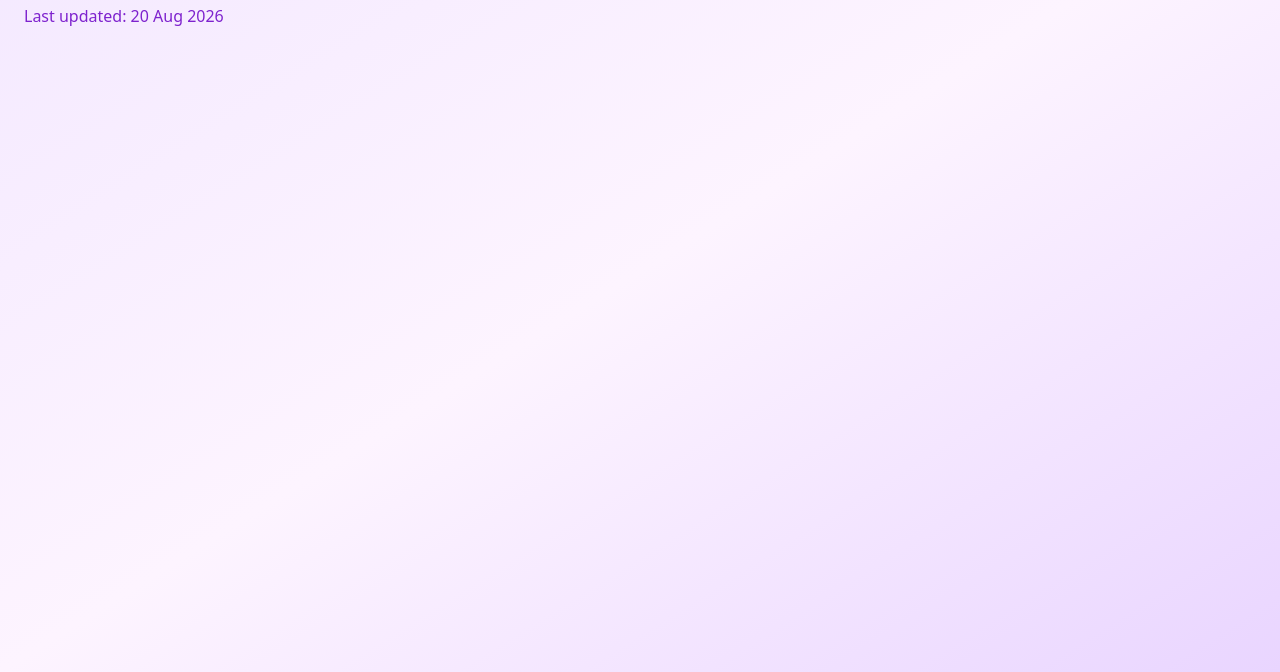
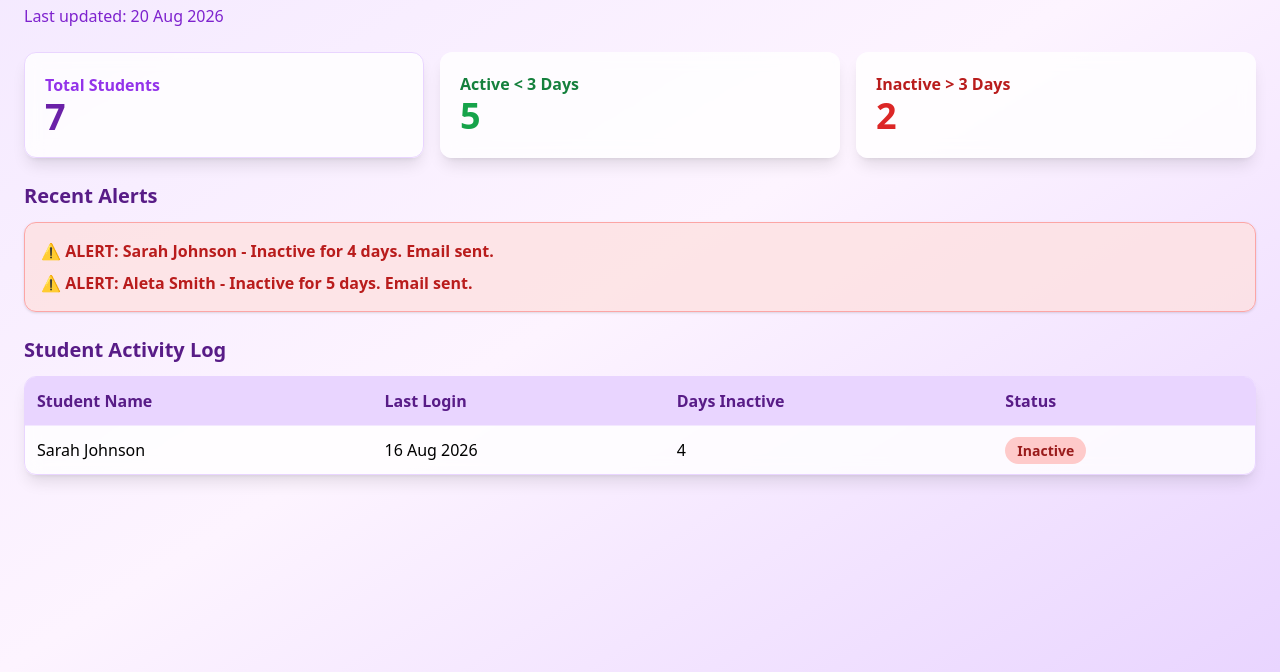
Before and after one commit to antheamathekga-blip/Tracklearn--Dashboard-Demo, a plain HTML site: page index.html in a window 1280 px wide. Shown: the part 128-800 px from the top of the page. Drawn offline with nearby package versions, Linux system fonts and the light colour scheme.

Commit message:
Update index.html

```diff
--- a/index.html
+++ b/index.html
@@ -20,4 +20,39 @@
     <p class="text-purple-700 mb-6">Last updated: 20 Aug 2026</p>
 
     <div class="grid grid-cols-1 md:grid-cols-3 gap-4 mb-6">
-      <div class="bg-white/80 backdrop-blur p-5 rounded-xl shadow-lg border border-purple-200
+      <div class="bg-white/80 backdrop-blur p-5 rounded-xl shadow-lg border border-purple-200">
+        <p class="text-purple-600 font-semibold">Total Students</p>
+        <p class="text-4xl font-bold text-purple-800">7</p>
+      </div>
+      <div class="bg-white/80 backdrop-blur p-5 rounded-xl shadow-lg border-green-200">
+        <p class="text-green-700 font-semibold">Active < 3 Days</p>
+        <p class="text-4xl font-bold text-green-600">5</p>
+      </div>
+      <div class="bg-white/80 backdrop-blur p-5 rounded-xl shadow-lg border-red-200">
+        <p class="text-red-700 font-semibold">Inactive > 3 Days</p>
+        <p class="text-4xl font-bold text-red-600">2</p>
+      </div>
+    </div>
+
+    <h2 class="text-xl font-bold mb-3 text-purple-900">Recent Alerts</h2>
+    <div class="bg-red-100/80 border border-red-300 p-4 rounded-xl mb-6 shadow">
+      <p class="text-red-700 font-semibold">⚠️ ALERT: Sarah Johnson - Inactive for 4 days. Email sent.</p>
+      <p class="text-red-700 font-semibold mt-2">⚠️ ALERT: Aleta Smith - Inactive for 5 days. Email sent.</p>
+    </div>
+
+    <h2 class="text-xl font-bold mb-3 text-purple-900">Student Activity Log</h2>
+    <div class="bg-white/80 backdrop-blur rounded-xl shadow-lg overflow-x-auto border border-purple-200">
+      <table class="w-full text-left">
+        <thead class="bg-purple-200 text-purple-900">
+          <tr>
+            <th class="p-3">Student Name</th>
+            <th class="p-3">Last Login</th>
+            <th class="p-3">Days Inactive</th>
+            <th class="p-3">Status</th>
+          </tr>
+        </thead>
+        <tbody>
+          <tr class="border-t border-purple-100">
+            <td class="p-3">Sarah Johnson</td><td class="p-3">16 Aug 2026</td><td class="p-3">4</td>
+            <td class="p-3"><span class="bg-red-200 text-red-800 px-3 py-1 rounded-full text-sm font-semibold">Inactive</span></td>
+          </
```
